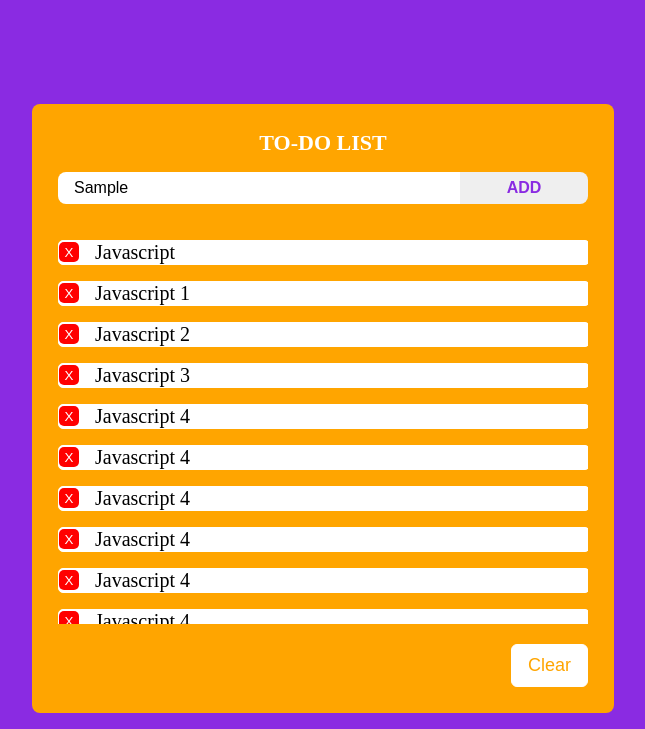
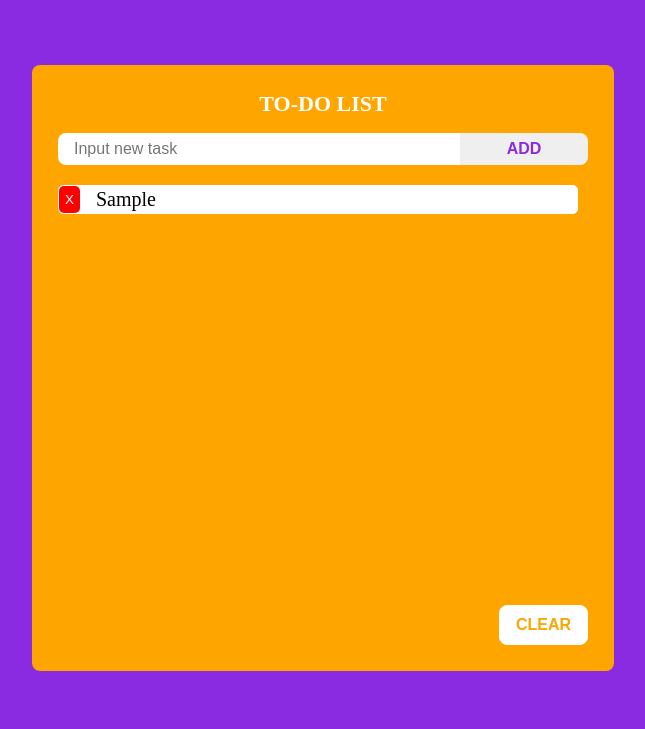
Before and after one commit to pemrogrammer/ngobar, a plain HTML site: page todo-list/index.html in a window 1280 px wide. Both pictures are taken after typing "Sample" into the empty fields and a click on the button "ADD". Shown: the whole page, without its empty margins (317-962 px from the left). Drawn offline with Linux system fonts and the light colour scheme.

Commit message:
create function on js

```diff
--- a/todo-list/app.js
+++ b/todo-list/app.js
@@ -0,0 +1,28 @@
+const formInput = document.getElementById("form-input"),
+  listItem = document.getElementById("list");
+
+function create() {
+  if (formInput.value !== "" && formInput.value.length > 3) {
+    const li = document.createElement("li"),
+      btn = document.createElement("button");
+
+    btn.setAttribute("class", "remove-item");
+    btn.setAttribute("onclick", "removeItem(event)");
+    btn.appendChild(document.createTextNode("X"));
+
+    li.appendChild(btn);
+    li.appendChild(document.createTextNode(formInput.value));
+
+    listItem.appendChild(li);
+
+    formInput.value = "";
+  }
+}
+
+function removeItem(event) {
+  event.target.parentNode.remove();
+}
+
+function clearAll() {
+  listItem.innerHTML = "";
+}
--- a/todo-list/index.html
+++ b/todo-list/index.html
@@ -3,8 +3,9 @@
   <head>
     <meta charset="UTF-8" />
     <meta name="viewport" content="width=device-width, initial-scale=1.0" />
-    <title>Todo App</title>
+    <title>Todo List App</title>
 
+    <!-- Style CSS -->
     <link rel="stylesheet" href="main.css" />
   </head>
   <body>
@@ -12,93 +13,23 @@
       <h4>TO-DO LIST</h4>
 
       <div class="form">
-        <input type="text" placeholder="New task" class="form-input" />
-        <button class="form-btn" type="button">ADD</button>
+        <input
+          type="text"
+          id="form-input"
+          placeholder="Input new task"
+          class="form-input"
+        />
+        <button class="form-btn" type="button" onclick="create()">ADD</button>
       </div>
 
       <div class="todo-list">
-        <ul id="list">
-          <li>
-            <button type="button" class="remove-item">X</button>
-            Javascript
-          </li>
-          <li>
-            <button type="button" class="remove-item">X</button>
-            Javascript 1
-          </li>
-          <li>
-            <button type="button" class="remove-item">X</button>
-            Javascript 2
-          </li>
-          <li>
-            <button type="button" class="remove-item">X</button>
-            Javascript 3
-          </li>
-          <li>
-            <button type="button" class="remove-item">X</button>
-            Javascript 4
-          </li>
-          <li>
-            <button type="button" class="remove-item">X</button>
-            Javascript 4
-          </li>
-          <li>
-            <button type="button" class="remove-item">X</button>
-            Javascript 4
-          </li>
-          <li>
-            <button type="button" class="remove-item">X</button>
-            Javascript 4
-          </li>
-          <li>
-            <button type="button" class="remove-item">X</button>
-            Javascript 4
-          </li>
-          <li>
-            <button type="button" class="remove-item">X</button>
-            Javascript 4
-          </li>
-          <li>
-            <button type="button" class="remove-item">X</button>
-            Javascript 4
-          </li>
-          <li>
-            <button type="button" class="remove-item">X</button>
-            Javascript 4
-          </li>
-          <li>
-            <button type="button" class="remove-item">X</button>
-            Javascript 4
-          </li>
-          <li>
-            <button type="button" class="remove-item">X</button>
-            Javascript 4
-          </li>
-          <li>
-            <button type="button" class="remove-item">X</button>
-            Javascript 4
-          </li>
-          <li>
-            <button type="button" class="remove-item">X</button>
-            Javascript 4
-          </li>
-          <li>
-            <button type="button" class="remove-item">X</button>
-            Javascript 4
-          </li>
-          <li>
-            <button type="button" class="remove-item">X</button>
-            Javascript 4
-          </li>
-          <li>
-            <button type="button" class="remove-item">X</button>
-            Javascript 4
-          </li>
-        </ul>
+        <ul id="list"></ul>
       </div>
 
       <div class="footer">
-        <button class="btn-clear" type="button">Clear</button>
+        <button class="btn-clear" type="button" onclick="clearAll()">
+          CLEAR
+        </button>
       </div>
     </div>
 
--- a/todo-list/main.css
+++ b/todo-list/main.css
@@ -3,12 +3,11 @@ body {
     display: flex;
     justify-content: center;
     align-items: center;
-  height: 100vh;
+    height: 90vh;
+    overflow: hidden;
 }
 
 .box {
-  width: fit-content;
-  height: fit-content;
     background-color: orange;
     padding: 26px;
     border-radius: 8px;
@@ -24,12 +23,12 @@ body {
     font-size: 22px;
 }
 
-.form {
+.box .form {
     display: flex;
     height: 4vh;
 }
 
-.form-input {
+.box .form .form-input {
     border: none;
     border-radius: 8px 0 0 8px;
     padding-left: 16px;
@@ -37,32 +36,33 @@ body {
     width: 30vw;
 }
 
-.form-btn {
+.box .form .form-btn {
     border: none;
-  border-radius: 0px 8px 8px 0;
+    border-radius: 0 8px 8px 0;
     width: 10vw;
     color: blueviolet;
+    font-size: 16px;
     font-weight: bold;
-  font-size: 16px;
 }
 
-.form-btn:active {
+.box .form .form-btn:active {
     color: orange;
     background-color: gray;
 }
 
-.todo-list {
+.box .todo-list {
     display: flex;
     width: 100%;
-  max-height: 50vh;
+    height: 50vh;
     margin: 20px auto;
+    overflow-x: hidden;
     overflow-y: auto;
-  overflow-x: hidden;
 }
 
-.todo-list ul {
+.box .todo-list ul {
     margin: 0;
     padding: 0;
+    padding-right: 10px;
     list-style: none;
     width: 100%;
 }
@@ -71,20 +71,17 @@ body {
     text-decoration: none;
     display: flex;
     align-items: center;
-  margin: 16px 0;
+    margin-bottom: 16px;
     border: 1px solid white;
-  width: 100%;
     border-radius: 5px;
     font-size: 20px;
     background-color: white;
 }
 
-.todo-list .remove-item {
+.todo-list ul li .remove-item {
     background-color: red;
     padding: 6px;
     border-radius: 5px;
-  width: 20px;
-  height: 20px;
     display: flex;
     justify-content: center;
     align-items: center;
@@ -93,23 +90,24 @@ body {
     border: none;
 }
 
-.footer {
+.box .footer {
     display: flex;
     width: 100%;
     justify-content: end;
 }
 
-.btn-clear {
+.box .footer .btn-clear {
     display: flex;
     background-color: white;
     border: 1px solid white;
     padding: 10px 16px;
-  border-radius: 6px;
     color: orange;
-  font-size: 18px;
+    font-size: 16px;
+    font-weight: bold;
+    border-radius: 8px;
 }
 
-.btn-clear:active {
+.box .footer .btn-clear:active {
     color: white;
     background-color: orange;
     border: 1px solid white;
```
Lines whose indentation alone changed are shown as unchanged.
